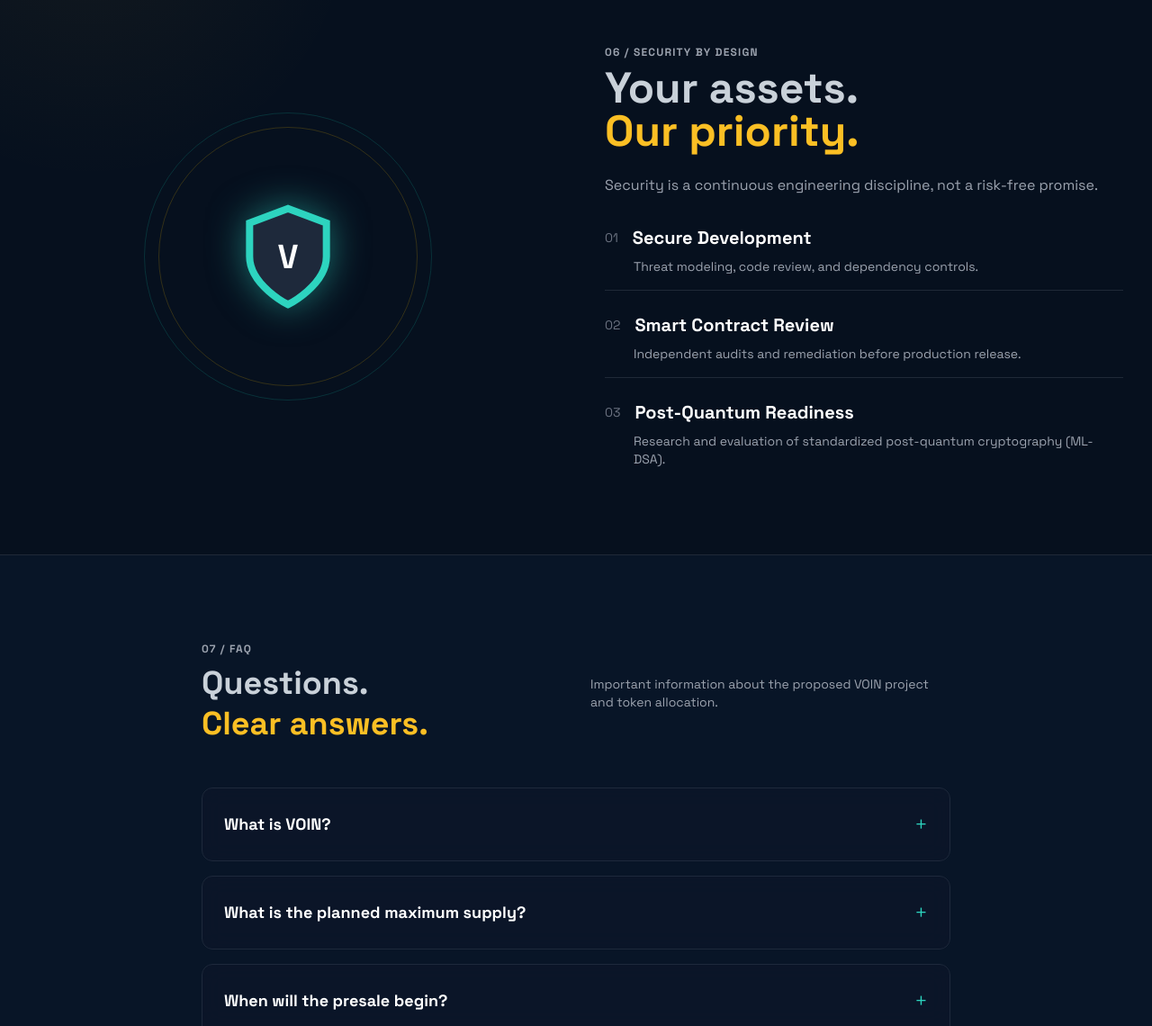
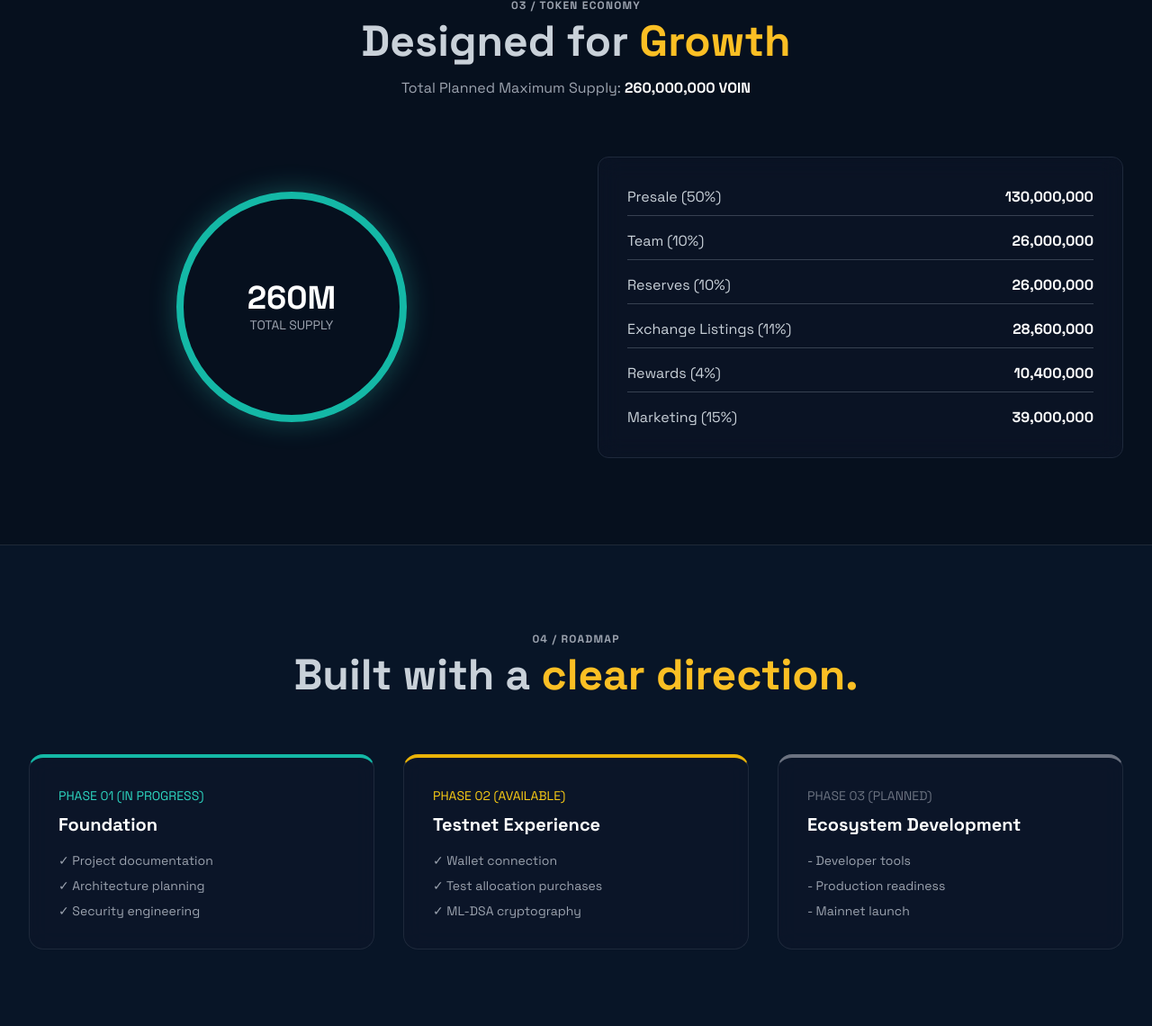
Before and after one commit to HobbiGo/VOIN, a plain HTML site: page index.html in a window 1280 px wide. Shown: the part 1660-2800 px from the top of the page at 90% size. Drawn offline with nearby package versions, Linux system fonts and the light colour scheme.

Commit message:
Update index.html

```diff
--- a/index.html
+++ b/index.html
@@ -14,13 +14,10 @@
         .nav-link { transition: color 0.2s; }
         .nav-link:hover { color: #fbbf24; }
         .bg-glow { position: absolute; width: 800px; height: 800px; background: radial-gradient(circle, rgba(45,212,191,0.08) 0%, rgba(6,16,30,0) 70%); top: -100px; right: -200px; z-index: -1; }
-        .bg-glow-left { position: absolute; width: 600px; height: 600px; background: radial-gradient(circle, rgba(251,191,36,0.05) 0%, rgba(6,16,30,0) 70%); top: 40%; left: -200px; z-index: -1; }
 
-        /* Animasi Floating Polygon */
         @keyframes float { 0% { transform: translateY(0px) rotate(0deg); } 50% { transform: translateY(-20px) rotate(2deg); } 100% { transform: translateY(0px) rotate(0deg); } }
         .polygon-container { animation: float 8s ease-in-out infinite; }
 
-        /* Animasi Fade-In saat Scroll */
         .reveal { opacity: 0; transform: translateY(30px); transition: all 0.8s ease-out; }
         .reveal.active { opacity: 1; transform: translateY(0); }
     </style>
@@ -28,7 +25,6 @@
 <body class="relative min-h-screen">
 
     <div class="bg-glow"></div>
-    <div class="bg-glow-left"></div>
 
     <!-- Navbar -->
     <nav class="border-b border-gray-800 bg-[#06101e] bg-opacity-90 sticky top-0 z-50 backdrop-blur-md">
@@ -38,6 +34,7 @@
                     <div class="w-10 h-10 rounded-full border-2 border-teal-500 flex items-center justify-center font-bold text-teal-400 text-xl shadow-[0_0_15px_rgba(45,212,191,0.4)]">V</div>
                     <span class="text-2xl font-bold tracking-widest text-white">VOIN</span>
                 </div>
+                <!-- Menu Navigasi (Sudah diperbaiki) -->
                 <div class="hidden lg:flex space-x-8 text-sm font-medium text-gray-300">
                     <a href="#home" class="nav-link text-white">Home</a>
                     <a href="#about" class="nav-link">About</a>
@@ -79,7 +76,7 @@
                     </a>
                 </div>
                 <div class="flex gap-12 border-t border-gray-800 pt-8">
-                    <div><div class="text-3xl font-bold text-white mb-1">260,000,000</div><div class="text-xs text-gray-500 uppercase tracking-wider">Planned max supply</div></div>
+                    <div><div class="text-3xl font-bold text-white mb-1">260M</div><div class="text-xs text-gray-500 uppercase tracking-wider">Planned max supply</div></div>
                     <div><div class="text-3xl font-bold text-white mb-1">$VOIN</div><div class="text-xs text-gray-500 uppercase tracking-wider">Token symbol</div></div>
                     <div><div class="text-3xl font-bold text-white mb-1">Testnet</div><div class="text-xs text-gray-500 uppercase tracking-wider">Current status</div></div>
                 </div>
@@ -94,12 +91,6 @@
                         <line x1="100" y1="15" x2="100" y2="185" stroke="#2dd4bf" stroke-width="1" opacity="0.5"/>
                         <line x1="27" y1="57" x2="173" y2="143" stroke="#2dd4bf" stroke-width="1" opacity="0.5"/>
                         <line x1="27" y1="143" x2="173" y2="57" stroke="#2dd4bf" stroke-width="1" opacity="0.5"/>
-                        <circle cx="100" cy="15" r="3" fill="#2dd4bf"/>
-                        <circle cx="173" cy="57" r="3" fill="#2dd4bf"/>
-                        <circle cx="173" cy="143" r="3" fill="#2dd4bf"/>
-                        <circle cx="100" cy="185" r="3" fill="#2dd4bf"/>
-                        <circle cx="27" cy="143" r="3" fill="#2dd4bf"/>
-                        <circle cx="27" cy="57" r="3" fill="#2dd4bf"/>
                         <text x="100" y="115" font-family="Space Grotesk" font-size="45" font-weight="bold" fill="#ffffff" text-anchor="middle" filter="drop-shadow(0 0 10px rgba(45,212,191,0.8))">V</text>
                     </svg>
                 </div>
@@ -124,109 +115,89 @@
 
             <div class="grid grid-cols-1 md:grid-cols-3 gap-8">
                 <div class="glass-panel p-8 rounded-2xl reveal">
-                    <div class="w-14 h-14 rounded-xl border border-teal-500 border-opacity-30 flex items-center justify-center text-teal-400 text-2xl mb-6 bg-teal-500 bg-opacity-5">⛓️</div>
+                    <div class="text-teal-400 text-3xl mb-4">⛓️</div>
                     <h3 class="text-xl font-bold mb-3">Blockchain Infrastructure</h3>
                     <p class="text-gray-400 text-sm mb-6">Building a Layer-1 blockchain infrastructure designed for secure, scalable, decentralized applications.</p>
-                    <span class="text-xs px-3 py-1 rounded-full border border-teal-500 text-teal-400 bg-teal-500 bg-opacity-10">In Development</span>
                 </div>
                 <div class="glass-panel p-8 rounded-2xl reveal" style="transition-delay: 100ms;">
-                    <div class="w-14 h-14 rounded-xl border border-teal-500 border-opacity-30 flex items-center justify-center text-teal-400 text-2xl mb-6 bg-teal-500 bg-opacity-5">🧠</div>
+                    <div class="text-teal-400 text-3xl mb-4">🧠</div>
                     <h3 class="text-xl font-bold mb-3">AI Intelligence</h3>
                     <p class="text-gray-400 text-sm mb-6">Developing AI-powered analytics, intelligent automation, predictive insights, and ecosystem intelligence.</p>
-                    <span class="text-xs px-3 py-1 rounded-full border border-teal-500 text-teal-400 bg-teal-500 bg-opacity-10">Research & Development</span>
                 </div>
                 <div class="glass-panel p-8 rounded-2xl reveal" style="transition-delay: 200ms;">
-                    <div class="w-14 h-14 rounded-xl border border-teal-500 border-opacity-30 flex items-center justify-center text-teal-400 text-2xl mb-6 bg-teal-500 bg-opacity-5">🛡️</div>
+                    <div class="text-teal-400 text-3xl mb-4">🛡️</div>
                     <h3 class="text-xl font-bold mb-3">Security Engineering</h3>
                     <p class="text-gray-400 text-sm mb-6">Implementing ML-DSA (Post-Quantum) security and rigorous engineering to protect the network.</p>
-                    <span class="text-xs px-3 py-1 rounded-full border border-teal-500 text-teal-400 bg-teal-500 bg-opacity-10">Implemented</span>
                 </div>
             </div>
         </div>
     </section>
 
-    <!-- SECTION 3: SECURITY (SHIELD DESIGN) -->
-    <section id="technology" class="py-24 relative overflow-hidden">
+    <!-- SECTION 3: TOKENOMICS (BARU) -->
+    <section id="tokenomics" class="py-24">
         <div class="max-w-7xl mx-auto px-4 sm:px-6 lg:px-8">
-            <div class="grid grid-cols-1 lg:grid-cols-2 gap-16 items-center">
-                <div class="flex justify-center reveal">
-                    <!-- Shield Graphic -->
-                    <div class="relative w-80 h-80 flex items-center justify-center">
-                        <div class="absolute inset-0 border border-teal-500 rounded-full animate-spin-slow opacity-20" style="animation-duration: 15s;"></div>
-                        <div class="absolute inset-4 border border-yellow-500 rounded-full animate-spin-slow opacity-20" style="animation-duration: 10s; animation-direction: reverse;"></div>
-                        <svg viewBox="0 0 24 24" fill="none" xmlns="http://www.w3.org/2000/svg" class="w-32 h-32 text-teal-400 drop-shadow-[0_0_20px_rgba(45,212,191,0.5)] z-10">
-                            <path d="M12 22C12 22 20 18 20 12V5L12 2L4 5V12C4 18 12 22 12 22Z" fill="#1e293b" stroke="#2dd4bf" stroke-width="1.5"/>
-                            <text x="12" y="14.5" font-family="Space Grotesk" font-size="7" font-weight="bold" fill="#ffffff" text-anchor="middle">V</text>
-                        </svg>
+            <div class="text-center mb-16 reveal">
+                <div class="text-xs font-bold tracking-widest text-gray-400 mb-2">03 / TOKEN ECONOMY</div>
+                <h2 class="text-4xl md:text-5xl font-bold mb-4">Designed for <span class="gold-text">Growth</span></h2>
+                <p class="text-gray-400">Total Planned Maximum Supply: <strong class="text-white">260,000,000 VOIN</strong></p>
+            </div>
+
+            <div class="grid grid-cols-1 md:grid-cols-2 gap-12 items-center reveal">
+                <div class="flex justify-center">
+                    <div class="w-64 h-64 rounded-full border-8 border-teal-500 flex items-center justify-center relative shadow-[0_0_30px_rgba(45,212,191,0.3)]">
+                        <div class="text-center">
+                            <div class="text-4xl font-bold text-white">260M</div>
+                            <div class="text-sm text-gray-400">TOTAL SUPPLY</div>
+                        </div>
                     </div>
                 </div>
-                <div class="reveal">
-                    <div class="text-xs font-bold tracking-widest text-gray-400 mb-2">06 / SECURITY BY DESIGN</div>
-                    <h2 class="text-4xl md:text-5xl font-bold leading-tight mb-6">
-                        Your assets. <br> <span class="gold-text">Our priority.</span>
-                    </h2>
-                    <p class="text-gray-400 mb-8">Security is a continuous engineering discipline, not a risk-free promise.</p>
-
-                    <div class="space-y-6">
-                        <div class="border-b border-gray-800 pb-4">
-                            <div class="flex items-center gap-4 mb-2"><span class="text-gray-500 text-sm">01</span> <h4 class="text-xl font-bold text-white">Secure Development</h4></div>
-                            <p class="text-sm text-gray-400 pl-8">Threat modeling, code review, and dependency controls.</p>
-                        </div>
-                        <div class="border-b border-gray-800 pb-4">
-                            <div class="flex items-center gap-4 mb-2"><span class="text-gray-500 text-sm">02</span> <h4 class="text-xl font-bold text-white">Smart Contract Review</h4></div>
-                            <p class="text-sm text-gray-400 pl-8">Independent audits and remediation before production release.</p>
-                        </div>
-                        <div>
-                            <div class="flex items-center gap-4 mb-2"><span class="text-gray-500 text-sm">03</span> <h4 class="text-xl font-bold text-white">Post-Quantum Readiness</h4></div>
-                            <p class="text-sm text-gray-400 pl-8">Research and evaluation of standardized post-quantum cryptography (ML-DSA).</p>
-                        </div>
-                    </div>
+                <div class="glass-panel p-8 rounded-xl space-y-4">
+                    <div class="flex justify-between items-center border-b border-gray-700 pb-2"><span>Presale (50%)</span><span class="font-bold text-white">130,000,000</span></div>
+                    <div class="flex justify-between items-center border-b border-gray-700 pb-2"><span>Team (10%)</span><span class="font-bold text-white">26,000,000</span></div>
+                    <div class="flex justify-between items-center border-b border-gray-700 pb-2"><span>Reserves (10%)</span><span class="font-bold text-white">26,000,000</span></div>
+                    <div class="flex justify-between items-center border-b border-gray-700 pb-2"><span>Exchange Listings (11%)</span><span class="font-bold text-white">28,600,000</span></div>
+                    <div class="flex justify-between items-center border-b border-gray-700 pb-2"><span>Rewards (4%)</span><span class="font-bold text-white">10,400,000</span></div>
+                    <div class="flex justify-between items-center"><span>Marketing (15%)</span><span class="font-bold text-white">39,000,000</span></div>
                 </div>
             </div>
         </div>
     </section>
 
-    <!-- SECTION 4: FAQ -->
-    <section id="faq" class="bg-[#081527] py-24 border-t border-gray-800">
-        <div class="max-w-4xl mx-auto px-4 sm:px-6 lg:px-8">
-            <div class="grid grid-cols-1 md:grid-cols-2 gap-8 mb-12 reveal">
-                <div>
-                    <div class="text-xs font-bold tracking-widest text-gray-400 mb-2">07 / FAQ</div>
-                    <h2 class="text-4xl font-bold leading-tight">Questions. <br> <span class="gold-text">Clear answers.</span></h2>
-                </div>
-                <div class="flex items-center text-gray-400 text-sm">Important information about the proposed VOIN project and token allocation.</div>
+    <!-- SECTION 4: ROADMAP (BARU) -->
+    <section id="roadmap" class="bg-[#081527] py-24 border-t border-gray-800">
+        <div class="max-w-7xl mx-auto px-4 sm:px-6 lg:px-8">
+            <div class="text-center mb-16 reveal">
+                <div class="text-xs font-bold tracking-widest text-gray-400 mb-2">04 / ROADMAP</div>
+                <h2 class="text-4xl md:text-5xl font-bold mb-4">Built with a <span class="gold-text">clear direction.</span></h2>
             </div>
 
-            <div class="space-y-4 reveal">
-                <!-- FAQ Item 1 -->
-                <div class="glass-panel rounded-xl overflow-hidden cursor-pointer" onclick="this.querySelector('.faq-content').classList.toggle('hidden'); this.querySelector('.faq-icon').classList.toggle('rotate-45')">
-                    <div class="flex justify-between items-center p-6">
-                        <h3 class="font-bold text-lg text-white">What is VOIN?</h3>
-                        <span class="text-teal-400 faq-icon transition-transform duration-300 text-2xl font-light">+</span>
-                    </div>
-                    <div class="px-6 pb-6 text-gray-400 text-sm faq-content hidden border-t border-gray-800 pt-4">
-                        VOIN is a proposed blockchain ecosystem focused on Layer-1 infrastructure, AI-assisted intelligence, security engineering, and payment connectivity.
-                    </div>
+            <div class="grid grid-cols-1 md:grid-cols-3 gap-8">
+                <div class="glass-panel p-8 rounded-2xl reveal border-t-4 border-t-teal-500">
+                    <div class="text-sm text-teal-400 mb-2">PHASE 01 (IN PROGRESS)</div>
+                    <h3 class="text-xl font-bold mb-4 text-white">Foundation</h3>
+                    <ul class="text-gray-400 text-sm space-y-2">
+                        <li>✓ Project documentation</li>
+                        <li>✓ Architecture planning</li>
+                        <li>✓ Security engineering</li>
+                    </ul>
                 </div>
-                <!-- FAQ Item 2 -->
-                <div class="glass-panel rounded-xl overflow-hidden cursor-pointer" onclick="this.querySelector('.faq-content').classList.toggle('hidden'); this.querySelector('.faq-icon').classList.toggle('rotate-45')">
-                    <div class="flex justify-between items-center p-6">
-                        <h3 class="font-bold text-lg text-white">What is the planned maximum supply?</h3>
-                        <span class="text-teal-400 faq-icon transition-transform duration-300 text-2xl font-light">+</span>
-                    </div>
-                    <div class="px-6 pb-6 text-gray-400 text-sm faq-content hidden border-t border-gray-800 pt-4">
-                        The current tokenomics proposal sets a planned maximum supply of 260,000,000 VOIN. Final supply mechanics must be verified against the deployed token contract.
-                    </div>
+                <div class="glass-panel p-8 rounded-2xl reveal border-t-4 border-t-yellow-500" style="transition-delay: 100ms;">
+                    <div class="text-sm text-yellow-400 mb-2">PHASE 02 (AVAILABLE)</div>
+                    <h3 class="text-xl font-bold mb-4 text-white">Testnet Experience</h3>
+                    <ul class="text-gray-400 text-sm space-y-2">
+                        <li>✓ Wallet connection</li>
+                        <li>✓ Test allocation purchases</li>
+                        <li>✓ ML-DSA cryptography</li>
+                    </ul>
                 </div>
-                <!-- FAQ Item 3 -->
-                <div class="glass-panel rounded-xl overflow-hidden cursor-pointer" onclick="this.querySelector('.faq-content').classList.toggle('hidden'); this.querySelector('.faq-icon').classList.toggle('rotate-45')">
-                    <div class="flex justify-between items-center p-6">
-                        <h3 class="font-bold text-lg text-white">When will the presale begin?</h3>
-                        <span class="text-teal-400 faq-icon transition-transform duration-300 text-2xl font-light">+</span>
-                    </div>
-                    <div class="px-6 pb-6 text-gray-400 text-sm faq-content hidden border-t border-gray-800 pt-4">
-                        The website currently provides a Devnet testing experience. This is not a live sale of real VOIN coins. Any future production sale dates and terms require a separate official announcement.
-                    </div>
+                <div class="glass-panel p-8 rounded-2xl reveal border-t-4 border-t-gray-500" style="transition-delay: 200ms;">
+                    <div class="text-sm text-gray-500 mb-2">PHASE 03 (PLANNED)</div>
+                    <h3 class="text-xl font-bold mb-4 text-white">Ecosystem Development</h3>
+                    <ul class="text-gray-400 text-sm space-y-2">
+                        <li>- Developer tools</li>
+                        <li>- Production readiness</li>
+                        <li>- Mainnet launch</li>
+                    </ul>
                 </div>
             </div>
         </div>
@@ -239,20 +210,12 @@
                 <div class="w-10 h-10 rounded-full border border-teal-500 flex items-center justify-center font-bold text-teal-400 text-xl">V</div>
                 <span class="text-2xl font-bold tracking-widest text-white">VOIN</span>
             </div>
-            <div class="flex justify-center space-x-6 text-sm text-gray-400 mb-8">
-                <a href="#about" class="hover:text-teal-400 transition">About</a>
-                <a href="#technology" class="hover:text-teal-400 transition">Technology</a>
-                <a href="#faq" class="hover:text-teal-400 transition">FAQ</a>
-                <a href="dashboard.html" class="hover:text-teal-400 transition">Dashboard</a>
-            </div>
             <p class="text-gray-600 text-xs mb-2">&copy; 2026 VOIN Project. All rights reserved. This site is a project design demonstration.</p>
-            <p class="text-gray-700 text-xs">Digital assets carry risk. This site is not an offer or solicitation to buy tokens.</p>
         </div>
     </footer>
 
     <!-- SCRIPT UNTUK ANIMASI SCROLL -->
     <script>
-        // Animasi Fade-In saat Scroll
         function reveal() {
             var reveals = document.querySelectorAll(".reveal");
             for (var i = 0; i < reveals.length; i++) {
@@ -265,7 +228,7 @@
             }
         }
         window.addEventListener("scroll", reveal);
-        reveal(); // Trigger saat halaman pertama dimuat
+        reveal();
     </script>
 </body>
 </html>
```
